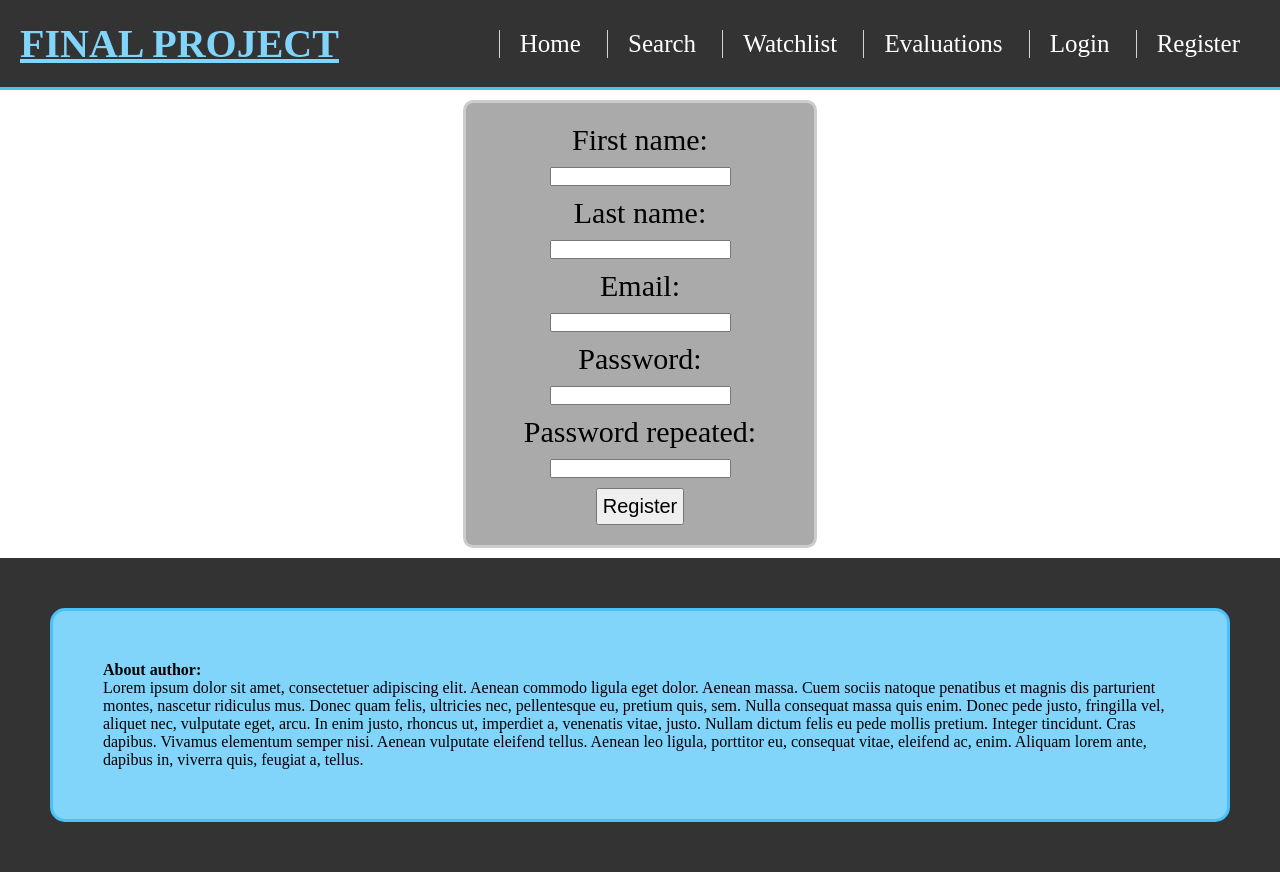
After one commit to MichalDoman/EquityMagnet, a Django app: page /register/ in a window 1280 px wide. The commit adds this page. Run offline with Django 4.2, Linux system fonts and the light colour scheme.

Commit message:
register

```diff
--- a/final_project/final_project/urls.py
+++ b/final_project/final_project/urls.py
@@ -3,13 +3,14 @@ from django.urls import path, include
 from django.contrib.auth.views import LoginView
 
 from main_app.views import HomeView, CompanyListView, CompanyDetailView, ManageFavoritesView, WatchlistView, \
-    EvaluationListView
+    EvaluationListView, RegisterView
 
 urlpatterns = [
     path('admin/', admin.site.urls),
     path("accounts/", include("django.contrib.auth.urls")),
     path("accounts/login/", LoginView.as_view(extra_context={"success_message": "Logged in successfully!"}),
          name="login"),
+    path("register/", RegisterView.as_view(), name="register"),
     path("", HomeView.as_view(), name="home"),
     path("companies/", CompanyListView.as_view(), name="companies"),
     path("company-details/<int:pk>", CompanyDetailView.as_view(), name="company_details"),
--- a/final_project/main_app/forms.py
+++ b/final_project/main_app/forms.py
@@ -33,6 +33,14 @@ class SearchFiltersForm(forms.Form):
             choices.append((num, country))
         return choices
 
+
+class RegisterForm(forms.Form):
+    first_name = forms.CharField(max_length=256)
+    last_name = forms.CharField(max_length=256)
+    email = forms.EmailField()
+    password = forms.CharField(widget=forms.PasswordInput)
+    password_repeated = forms.CharField(widget=forms.PasswordInput)
+
 # class EvaluationEditablesForm(forms.Form):
 #     wacc =
 #     g =
--- a/final_project/main_app/models.py
+++ b/final_project/main_app/models.py
@@ -155,9 +155,8 @@ class FavoriteCompany(models.Model):
 class Evaluation(models.Model):
     user = models.ForeignKey(User, on_delete=models.CASCADE)
     company = models.ForeignKey(Company, on_delete=models.CASCADE)
-    purchase_date = models.DateField()
+    purchase_date = models.DateField(auto_now_add=True)
     expiration_date = models.DateField()
-
 
     class Meta:
         unique_together = ("user", "company")
--- a/final_project/main_app/static/base.css
+++ b/final_project/main_app/static/base.css
@@ -6,9 +6,12 @@
 
 
 .content-block {
+    display: flex;
+    justify-content: center;
+    flex-direction: column;
     font-size: 30px;
     background-color: #ffffff;
-    padding: 0 100px;
+    padding: 0 50px;
 }
 
 .nav-bar {
@@ -146,6 +149,10 @@ footer {
     text-decoration: underline;
 }
 
+.company-list tr {
+    height: 50px;
+}
+
 .company-list tr:hover {
     background: #cccccc;
 }
@@ -157,10 +164,7 @@ footer {
     padding: 5px;
     text-align: center;
     border-bottom: 1px solid #333333;
-}
-
-.company-list tr th {
-    font-size: 22px;
+    white-space: nowrap;
 }
 
 .company-list a {
@@ -258,3 +262,22 @@ footer {
     text-align: left;
     padding: 0 10px;
 }
+/* ---------------------------------------------- Register View: */
+.register-form-box {
+    margin: 10px 35%;
+    background: #aaaaaa;
+    border: 3px solid #cccccc;
+    border-radius: 10px;
+    padding: 20px 0;
+}
+.register-form {
+    display: flex;
+    flex-direction: column;
+    align-items: center;
+    gap: 10px;
+}
+
+.register-btn {
+    font-size: 20px;
+    padding: 5px;
+}
--- a/final_project/main_app/templates/base.html
+++ b/final_project/main_app/templates/base.html
@@ -20,10 +20,10 @@
             <li><a href="">evaluations</a></li>
             {% if user.is_authenticated %}
                 <li><a href="">profile</a></li>
-                <li><a href="{% url 'logout' %}?next={{ request.path }}">logout</a></li>
+                <li><a href="{% url "logout" %}?next={{ request.path }}">logout</a></li>
             {% else %}
-                <li><a href="{% url 'login' %}?next={{ request.path }}">login</a></li>
-                <li><a href="">register</a></li>
+                <li><a href="{% url "login" %}?next={{ request.path }}">login</a></li>
+                <li><a href="{% url "register" %}?next={{ request.path }}">register</a></li>
             {% endif %}
         </ul>
     </nav>
--- a/final_project/main_app/templates/main_app/company_list.html
+++ b/final_project/main_app/templates/main_app/company_list.html
@@ -28,10 +28,10 @@
                 <div class="table-head-box">
                     <span>Name</span>
                     <div class="sort-arrows-box">
-                        <a href="/companies/?sort_by=name">
+                        <a href="?sort_by=name">
                             <i class="material-icons sort-icon">arrow_drop_up</i>
                         </a>
-                        <a href="/companies/?sort_by=-name">
+                        <a href="?sort_by=-name">
                                 <i class="material-icons sort-icon">arrow_drop_down</i>
                         </a>
                     </div>
--- /dev/null
+++ b/final_project/main_app/templates/register.html
@@ -0,0 +1,14 @@
+{% extends "base.html" %}
+{% load static %}
+
+{% block title %}Register{% endblock %}
+
+{% block content %}
+    <div class="register-form-box">
+        <form method="POST" class="register-form">
+            {% csrf_token %}
+            {{ form }}
+            <button class="register-btn" type="submit">Register</button>
+        </form>
+    </div>
+{% endblock %}
--- a/final_project/main_app/templates/registration/login.html
+++ b/final_project/main_app/templates/registration/login.html
@@ -12,7 +12,7 @@
         </label>
         <label>
             Password:
-            <input name="password">
+            <input type="password" name="password">
         </label>
         <button type="submit">Login</button>
     </form>
--- a/final_project/main_app/views.py
+++ b/final_project/main_app/views.py
@@ -3,16 +3,19 @@ from random import sample
 
 from django.shortcuts import render
 from django.http import JsonResponse
+from django.urls import reverse_lazy
 from django.views import View
-from django.views.generic import ListView, DetailView
+from django.views.generic import ListView, DetailView, FormView
 from django.contrib import messages
+from django.contrib.auth import login
+from django.contrib.auth.models import User
 from django.contrib.auth.mixins import LoginRequiredMixin
 from django.contrib.auth.views import LogoutView
 
 from main_app.models import Company, IncomeStatement, BalanceSheet, CashFlowStatement, Price, FavoriteCompany, \
     Evaluation
 from main_app.utils import get_field_dictionaries, extract_historical_prices, get_all_countries
-from main_app.forms import SearchFiltersForm
+from main_app.forms import SearchFiltersForm, RegisterForm
 
 
 class HomeView(View):
@@ -40,9 +43,6 @@ class CompanyListView(ListView):
         queryset = super().get_queryset()
         form = self.form_class(self.request.GET)
         if form.is_valid():
-            sort_by = self.request.GET.get('sort_by', 'pk')
-            queryset = queryset.order_by(sort_by)
-
             phrase = form.cleaned_data['phrase']
             exchanges = [exchange for exchange in form.cleaned_data['exchanges']]
             sectors = [sector for sector in form.cleaned_data['sectors']]
@@ -76,7 +76,9 @@ class CompanyListView(ListView):
             if market_cap:
                 queryset = queryset.filter(market_cap__gt=market_cap * 1_000_000)
 
-            return queryset
+        sort_by = self.request.GET.get('sort_by', 'pk')
+        queryset = queryset.order_by(sort_by)
+        return queryset
 
     def get_context_data(self, **kwargs):
         context = super().get_context_data(**kwargs)
@@ -153,5 +155,32 @@ class EvaluationListView(ListView):
     model = Evaluation
 
 
-class CustomLogoutView(LogoutView):
-    pass
+class RegisterView(FormView):
+    form_class = RegisterForm
+    template_name = 'register.html'
+    success_url = reverse_lazy('index')
+
+    def form_valid(self, form):
+        first_name = form.cleaned_data['first_name']
+        last_name = form.cleaned_data['last_name']
+        email = form.cleaned_data['email']
+        password = form.cleaned_data['password']
+        password_repeated = form.cleaned_data['password_repeated']
+
+        if User.objects.filter(email=email).exists():
+            form.add_error(None, 'This e-mail address is already taken!')
+            return super().form_invalid(form)
+
+        if password != password_repeated:
+            form.add_error(None, 'Passwords did not match!')
+            return super().form_invalid(form)
+
+        user = User.objects.create_user(
+            first_name=first_name,
+            last_name=last_name,
+            email=email,
+            password=password,
+        )
+
+        login(self.request, user)
+        return super().form_valid(form)
```
